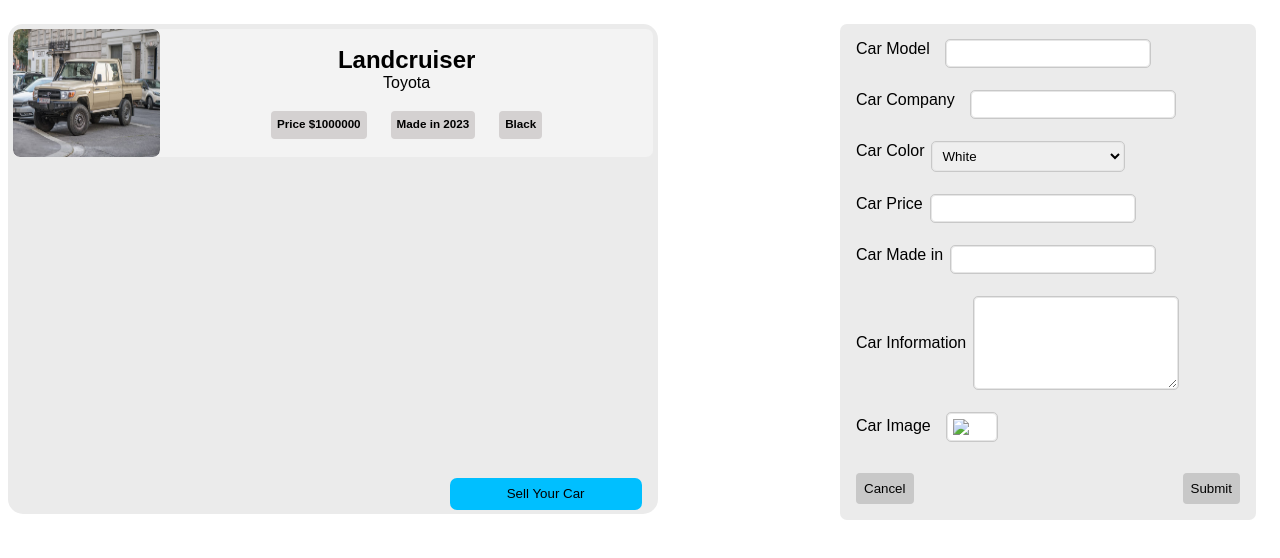
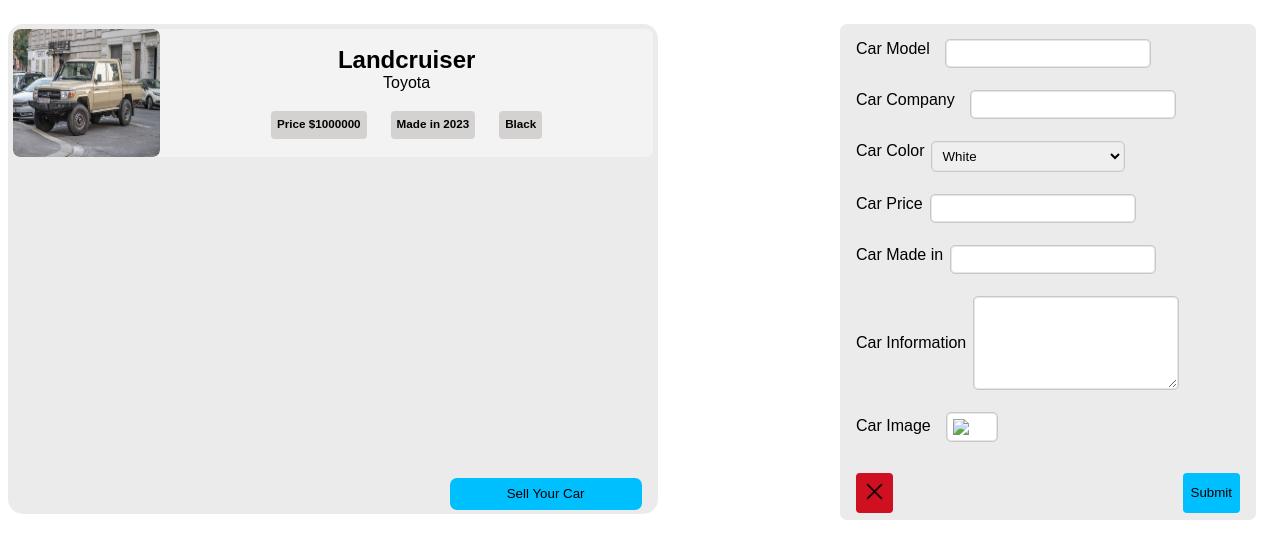
Before and after one commit to AmiraliAlizadeh313/Mini-Carland, a React (Create React App) app: page / in a window 1280 px wide. Both pictures are taken after a click on the button "Sell Your Car". Shown: the top 558 px of the page. Built offline with nearby package versions, Linux system fonts and the light colour scheme; the HTML template or start-up script is replaced by a standard one.

Commit message:
The Showing handles is ready

```diff
--- a/src/App.js
+++ b/src/App.js
@@ -45,12 +45,31 @@
   const [isShowSellerInfo, setIsShowSellerInfo] = useState(false);
   const [isShowForm,setIsShowForm] = useState(false)
 
+  function handleShowCard(){
+
+      setIsCarCard(true)
+      setIsShowForm(false)
+  }
+
+  function handleShowForm(){
+    setIsCarCard(false)
+
+    setIsShowSellerInfo(false)
+    setIsShowForm(true)
+  }
+
+  function handleShowSellerInfo(){
+    setIsCarCard(false)
+    setIsShowSellerInfo(false)
+  }
+
   return (
     <>
       <div className="mini-carland">
-        <CarsList setIsCarCard={setIsCarCard} setIsShowForm={setIsShowForm}></CarsList>
+        <CarsList handleShowForm={handleShowForm}  handleShowCard={handleShowCard} setIsCarCard={setIsCarCard} setIsShowForm={setIsShowForm}></CarsList>
         {isCarCard ? (
           <CarCard
+            handleShowSellerInfo={handleShowSellerInfo}
             setIsCarCard={setIsCarCard}
             setIsImageZoom={setIsImageZoom}
             setIsShowSellerInfo={setIsShowSellerInfo}
@@ -73,7 +92,7 @@
   );
 }
 
-function CarCard({ setIsImageZoom, setIsCarCard, setIsShowSellerInfo }) {
+function CarCard({ setIsImageZoom, setIsCarCard, setIsShowSellerInfo,handleShowSellerInfo }) {
   return (
     <>
       <div className="card-wrapper">
@@ -122,7 +141,7 @@
               <text>Contact</text>
             </div>
           </button>
-          <button onClick={() => setIsCarCard(false)} className="close-button">
+          <button onClick={() => handleShowSellerInfo()} className="close-button">
             <img src={require("./images/icons8-close-50 (1).png")}></img>
           </button>
         </div>
@@ -221,20 +240,22 @@
           </div>
         </form>
           <div className="form-buttons">
-            <button className="btn" onClick={()=>setIsShowForm(false)} >Cancel</button>
-            <button className="btn">Submit</button>
+            <button className="form-close-btn" onClick={()=>setIsShowForm(false)} ><img src={require("./images/icons8-close-50 (1).png")}></img></button>
+            <button className="form-submit-btn">Submit</button>
           </div>
       </div>
     </>
   );
 }
 
-function CarsList({ setIsCarCard , setIsShowForm}) {
+
+
+function CarsList({ setIsCarCard , setIsShowForm , handleShowCard ,handleShowForm}) {
   return (
     <>
       <div className="cars-list-wrapper">
         <ul className="cars-list">
-          <li onClick={() => setIsCarCard(true)} className="cars-item">
+          <li onClick={() => handleShowCard()} className="cars-item">
             <div class="item-image">
               <img src={require("./images/Toyotaimage.jpg")} alt="toyota"></img>
             </div>
@@ -251,7 +272,7 @@
             </div>
           </li>
         </ul>
-        <div className="sell-car-btn-wrapper"><button onClick={()=>{setIsShowForm(true)}} className="sell-car-btn"> Sell Your Car </button></div>
+        <div className="sell-car-btn-wrapper"><button onClick={()=>{handleShowForm()}} className="sell-car-btn"> Sell Your Car </button></div>
         </div>
 
     </>
--- a/src/index.css
+++ b/src/index.css
@@ -258,19 +258,45 @@
   justify-content: space-between;
 }
 
-.btn {
+
+.form-submit-btn {
+  width:fit-content;
+
   padding: 8px;
   border-radius: 4px;
   margin-top: 2rem;
-  background-color: rgb(200, 200, 200);
+  background-color:#00BFFF;
   border: 0;
 }
 
-.btn:hover {
-  background-color: rgb(210, 210, 210);
+
+.form-submit-btn:hover {
+  background-color: #87CEFA;
   cursor: pointer;
-  transform: scale(1.1);
+  transform: scale(0.9);
   transition: all 0.2s;
+}
+
+
+.form-close-btn {
+  padding: 8px;
+  border-radius: 4px;
+  margin-top: 2rem;
+  background-color:#cf1020;
+  border: 0;
+
+}
+.form-close-btn:hover {
+  background-color:#ff004f;
+  cursor: pointer;
+  transform: scale(0.9);
+  transition: all 0.2s;
+}
+
+.form-close-btn img {
+
+  height: 1.3rem;
+
 }
 
 .form-add-car {
@@ -656,5 +682,6 @@
 .sell-car-btn:hover{
   transform: scale(0.9);
   cursor: pointer;
+  background-color: #87CEFA;
   transition: all 0.3s;
 }
```
